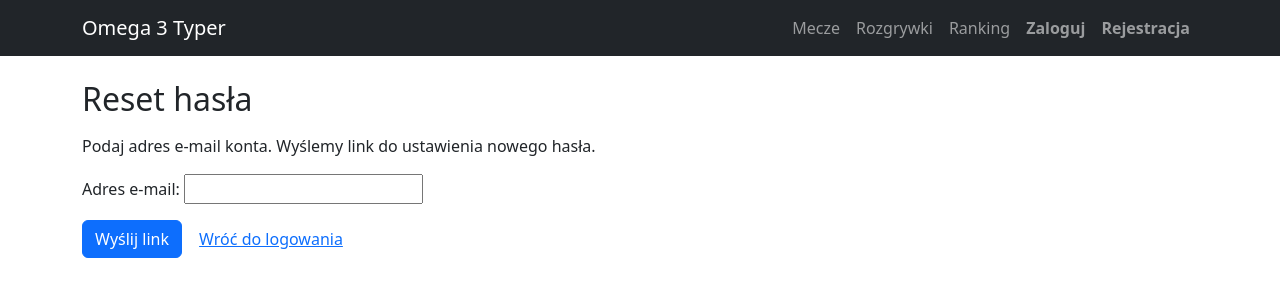
After one commit to lukaszsz1991/omega3typer, a Django app: page /password-reset/ in a window 1280 px wide. The commit adds this page. Shown: the top 300 px of the page. Run offline with Django 5.2, Linux system fonts and the light colour scheme.

Commit message:
Dodanie opcji resetowania hasła

```diff
--- a/requirements.txt
+++ b/requirements.txt
@@ -4,3 +4,5 @@ pillow==12.3.0
 psycopg2-binary==2.9.13
 python-decouple==3.8
 sqlparse==0.6.0
+gunicorn==26.2.0
+whitenoise==6.12.0
--- a/typer/templates/typer/login.html
+++ b/typer/templates/typer/login.html
@@ -8,4 +8,5 @@
         <button type="submit">Zaloguj</button>
     </form>
     <p>Nie masz konta? <a href="{% url 'typer:register' %}">Zarejestruj się</a></p>
-{%  endblock %}
+    <p><a href="{% url 'typer:password_reset' %}">Nie pamiętasz hasła?</a></p>
+{% endblock %}
--- /dev/null
+++ b/typer/templates/typer/password_reset_complete.html
@@ -0,0 +1,5 @@
+{% extends "typer/base.html" %}
+{% block content %}
+    <h2 class="mb-3">Hasło zostało zmienione</h2>
+    <a href="{% url 'typer:login' %}" class="btn btn-primary">Zaloguj</a>
+{% endblock %}
--- /dev/null
+++ b/typer/templates/typer/password_reset_done.html
@@ -0,0 +1,5 @@
+{% extends "typer/base.html" %}
+{% block content %}
+    <h2 class="mb-3">Sprawdź skrzynkę</h2>
+    <p>Jeśli konto z tym adresem istnieje, wysłaliśmy wiadomość z linkiem (ważny 3 godziny).</p>
+{% endblock %}
--- /dev/null
+++ b/typer/templates/typer/password_reset_form.html
@@ -0,0 +1,12 @@
+{% extends "typer/base.html" %}
+{% block title %}Reset hasła — Omega 3 Typer{% endblock %}
+{% block content %}
+    <h2 class="mb-3">Reset hasła</h2>
+    <p>Podaj adres e-mail konta. Wyślemy link do ustawienia nowego hasła.</p>
+    <form method="post" class="col-md-5">
+        {% csrf_token %}
+        {{ form.as_p }}
+        <button type="submit" class="btn btn-primary">Wyślij link</button>
+        <a href="{% url 'typer:login' %}" class="btn btn-link">Wróć do logowania</a>
+    </form>
+{% endblock %}
--- /dev/null
+++ b/typer/templates/typer/password_reset_subject.txt
@@ -0,0 +1 @@
+{% autoescape off %}Omega 3 Typer — reset hasła{% endautoescape %}
--- a/typer/urls.py
+++ b/typer/urls.py
@@ -1,5 +1,5 @@
-from django.urls import path
 from django.contrib.auth import views as auth_views
+from django.urls import path, reverse_lazy
 from . import views
 
 app_name = 'typer'
@@ -23,4 +23,20 @@ urlpatterns = [
     path("groups/<int:group_id>/members/<int:user_id>/remove/", views.group_remove_member_view,
          name="group_remove_member"),
     path("matches/<int:match_id>/", views.match_detail_view, name="match_detail"),
+    path('password-reset/', auth_views.PasswordResetView.as_view(
+        template_name='typer/password_reset_form.html',
+        email_template_name='typer/password_reset_email.txt',
+        subject_template_name='typer/password_reset_subject.txt',
+        success_url=reverse_lazy('typer:password_reset_done'),
+    ), name='password_reset'),
+    path('password-reset/done/', auth_views.PasswordResetDoneView.as_view(
+        template_name='typer/password_reset_done.html',
+    ), name='password_reset_done'),
+    path('reset/<uidb64>/<token>/', auth_views.PasswordResetConfirmView.as_view(
+        template_name='typer/password_reset_confirm.html',
+        success_url=reverse_lazy('typer:password_reset_complete'),
+    ), name='password_reset_confirm'),
+    path('reset/done/', auth_views.PasswordResetCompleteView.as_view(
+        template_name='typer/password_reset_complete.html',
+    ), name='password_reset_complete'),
 ]
```
Also changed, not shown: docs/harmonogram.md (+1 -1 lines), omega3typer/settings.py (+23 -7 lines), typer/templates/typer/password_reset_confirm.html (added, +15 -0 lines), typer/templates/typer/password_reset_email.txt (added, +8 -0 lines), 1 other file.
